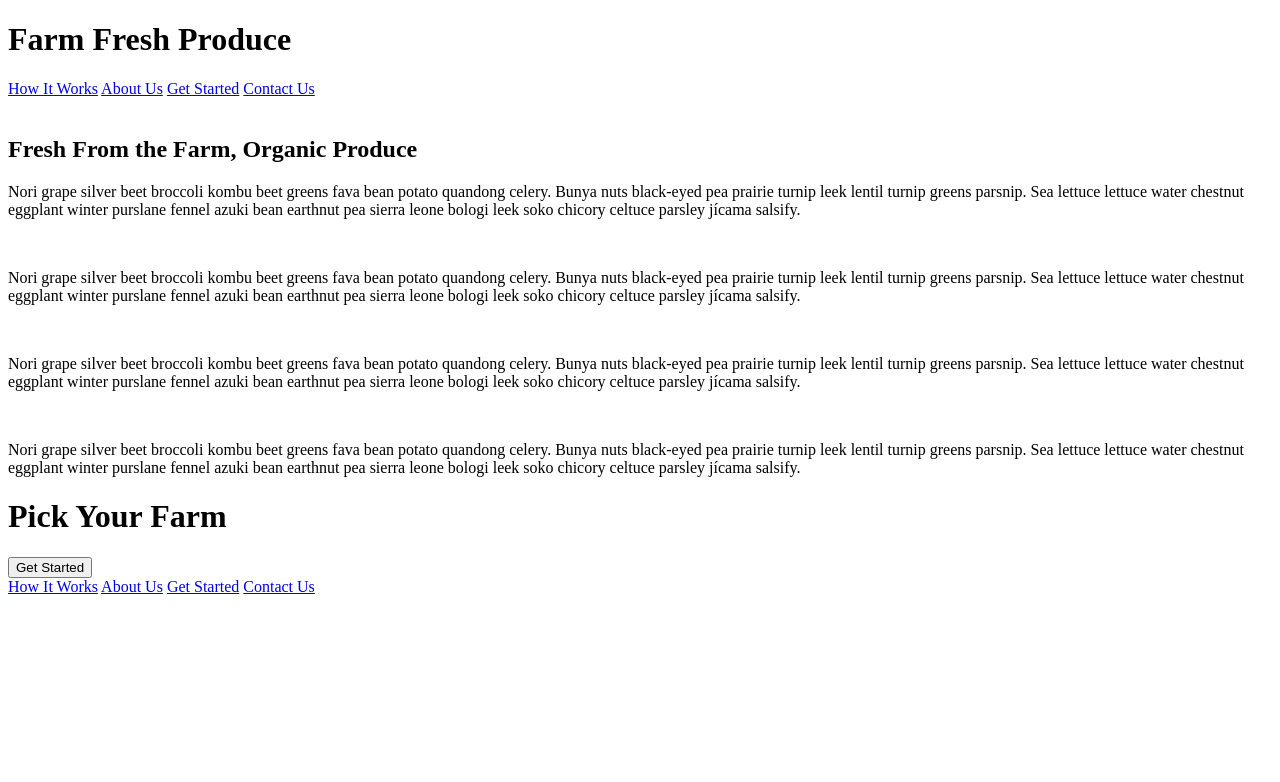
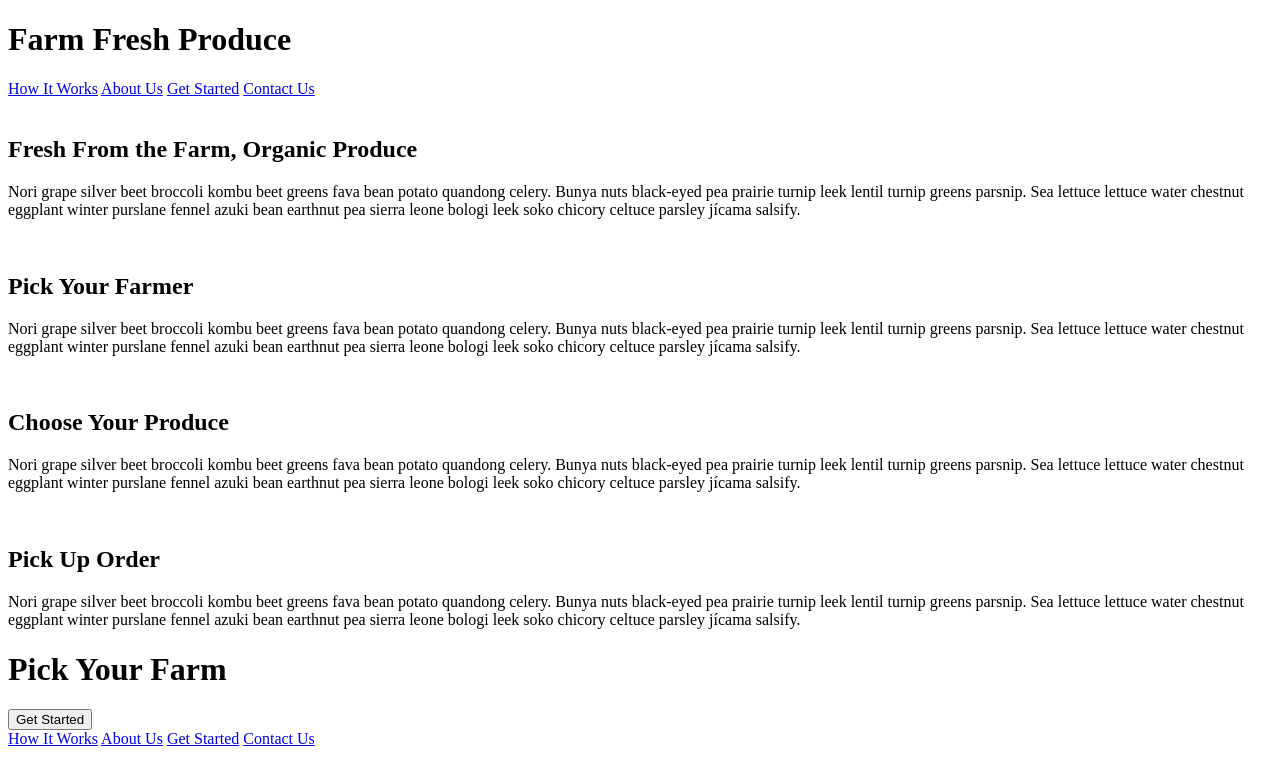
Before and after one commit to Build-Week-Farm-Fresh-Produce/Marketing-Page, a plain HTML site: page index.html in a window 1280 px wide. Drawn offline with Linux system fonts and the light colour scheme.

Commit message:
added some headers

```diff
--- a/index.html
+++ b/index.html
@@ -38,6 +38,7 @@
         <section class="how-it-works">
             <div class="pick-your-farm">
                 <img src="" alt="">
+                <h2>Pick Your Farmer</h2>
                 <p>Nori grape silver beet broccoli kombu beet greens fava bean potato quandong celery. Bunya nuts
                     black-eyed pea prairie turnip leek lentil turnip greens parsnip. Sea lettuce lettuce water chestnut
                     eggplant winter purslane fennel azuki bean earthnut pea sierra leone bologi leek soko chicory
@@ -45,6 +46,7 @@
                 </p>
                 <div class="choose-your-produce">
                     <img src="" alt="">
+                    <h2>Choose Your Produce</h2>
                     <p>Nori grape silver beet broccoli kombu beet greens fava bean potato quandong celery. Bunya nuts
                         black-eyed pea prairie turnip leek lentil turnip greens parsnip. Sea lettuce lettuce water
                         chestnut eggplant winter purslane fennel azuki bean earthnut pea sierra leone bologi leek soko
@@ -52,6 +54,7 @@
                     </p>
                     <div class="pick-up-order">
                         <img src="" alt="">
+                        <h2>Pick Up Order</h2>
                         <p>Nori grape silver beet broccoli kombu beet greens fava bean potato quandong celery. Bunya
                             nuts black-eyed pea prairie turnip leek lentil turnip greens parsnip. Sea lettuce lettuce
                             water chestnut eggplant winter purslane fennel azuki bean earthnut pea sierra leone bologi
```
